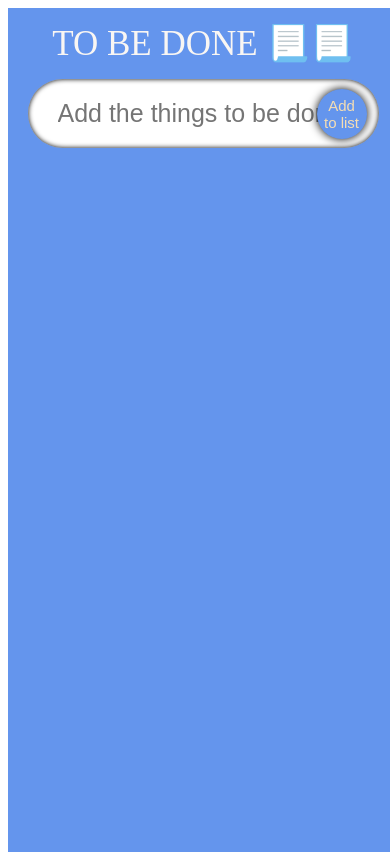
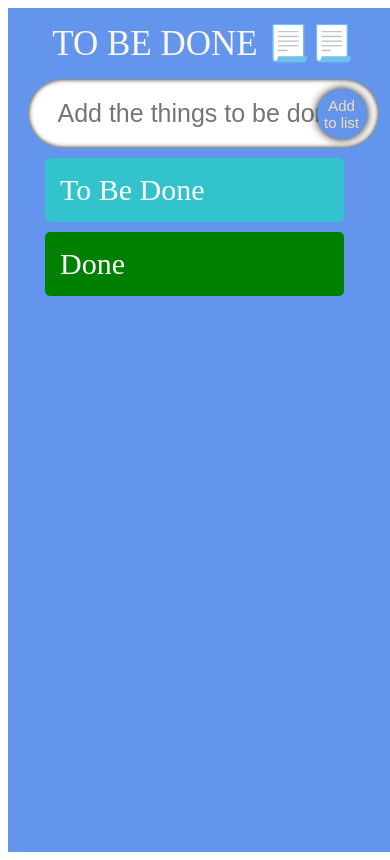
Before and after one commit to siddharth8763/To-Be-Done, a React (Create React App) app: page / in a window 390 px wide. Built offline with nearby package versions, Linux system fonts and the light colour scheme.

Commit message:
Added Drag and drop facility

```diff
--- a/src/Components/Header/Header.tsx
+++ b/src/Components/Header/Header.tsx
@@ -3,6 +3,7 @@ import Inputfield from "../Inputfield/Inputfield";
 import ListItems from "../ListItems/ListItems";
 import classes from "./Header.module.scss";
 import { ToDoProperties } from "./type";
+import { DragDropContext, DropResult } from "react-beautiful-dnd";
 
 const Header: React.FC = () => {
   const [toDo, setToDo] = useState<string>("");
@@ -10,6 +11,9 @@ const Header: React.FC = () => {
     /*ToDoProperties is the interface containing all the properties for toDoList*/
   }
   const [toDoList, setToDoList] = useState<ToDoProperties[]>([]);
+
+  // state variables to keep track of completed and not completed
+  const [completedTasks, setCompletedTasks] = useState<ToDoProperties[]>([]);
 
   const handletoDoList = (e: React.FormEvent): void => {
     e.preventDefault();
@@ -31,7 +35,42 @@ const Header: React.FC = () => {
     }
   };
 
+  const dragEnd = (result: DropResult): void => {
+    const { source, destination } = result;
+    //if droppped location is empty space
+    if (!destination) return;
+
+    //if drag and drop position is same
+    if (
+      destination.droppableId === source.droppableId &&
+      destination.index === source.index
+    )
+      return;
+
+    let add,
+      active = toDoList,
+      complete = completedTasks;
+
+    if (source.droppableId === "ToDosList") {
+      add = active[source.index];
+      active.splice(source.index, 1);
+    } else {
+      add = complete[source.index];
+      complete.splice(source.index, 1);
+    }
+
+    if (destination.droppableId === "ToDosList") {
+      active.splice(destination.index, 0, add);
+    } else {
+      complete.splice(destination.index, 0, add);
+    }
+
+    setToDoList(active);
+    setCompletedTasks(complete);
+  };
+
   return (
+    <DragDropContext onDragEnd={dragEnd}>
       <>
         <div className={`${classes.headerContainer}`}>
           <span className={`${classes.header}`}>To Be Done 📃📃</span>
@@ -43,9 +82,15 @@ const Header: React.FC = () => {
             setToDo={setToDo}
             handletoDoList={handletoDoList}
           />
-        <ListItems toDoList={toDoList} setToDoList={setToDoList} />
+          <ListItems
+            toDoList={toDoList}
+            setToDoList={setToDoList}
+            completedTasks={completedTasks}
+            setCompletedTasks={setCompletedTasks}
+          />
         </div>
       </>
+    </DragDropContext>
   );
 };
 
--- a/src/Components/ListItems/ListItems.module.scss
+++ b/src/Components/ListItems/ListItems.module.scss
@@ -1,6 +1,43 @@
-.listItemContainer{
+.listItemContainer {
     display: flex;
-    justify-content: space-evenly;
-    width: 90%;
-    flex-wrap: wrap;
+    justify-content: space-between;
+    width: 95%;
+    align-items: flex-start;
+    margin-top: 10px;
 }
+
+.toDoCard {
+    display: flex;
+    width: 47.5%;
+    flex-direction: column;
+    border-radius: 5px;
+    padding: 15px;
+    background-color: rgb(50, 195, 205);
+}
+
+.completed {
+    background-color: green;
+}
+
+@media (max-width: 1100px) {
+    .toDoCard {
+        width: 45%;
+    }
+}
+
+@media (max-width: 700px) {
+    .toDoCard {
+        width: 85%;
+        margin-bottom: 10px;
+    }
+
+    .listItemContainer {
+        width: 81%;
+        flex-direction: column;
+    }
+}
+
+.toDoHeading {
+    font-size: 30px;
+    color: white;
+}
--- a/src/Components/ListItems/ListItems.tsx
+++ b/src/Components/ListItems/ListItems.tsx
@@ -1,19 +1,59 @@
 import ToDoCard from "../ToDoCard/ToDoCard";
 import { ListItemsProps } from "./types";
 import classes from "./ListItems.module.scss";
+import { Droppable } from "react-beautiful-dnd";
 
-const ListItems: React.FC<ListItemsProps> = ({ toDoList, setToDoList }) => {
+const ListItems: React.FC<ListItemsProps> = ({
+  toDoList,
+  setToDoList,
+  completedTasks,
+  setCompletedTasks,
+}) => {
   return (
     <>
       <div className={`${classes.listItemContainer}`}>
-        {toDoList.map((todos) => (
+        <Droppable droppableId="ToDosList">
+          {(provided) => (
+            <div
+              className={`${classes.toDoCard}`}
+              ref={provided.innerRef}
+              {...provided.droppableProps}
+            >
+              <span className={`${classes.toDoHeading}`}>To Be Done</span>
+              {toDoList.map((todos, index) => (
                 <ToDoCard
+                  index={index}
                   todos={todos}
                   key={todos.id}
                   toDoList={toDoList}
                   setToDoList={setToDoList}
                 />
               ))}
+              {provided.placeholder}
+            </div>
+          )}
+        </Droppable>
+        <Droppable droppableId="ToDosCompleted">
+          {(provided) => (
+            <div
+              className={`${classes.toDoCard} ${classes.completed} `}
+              ref={provided.innerRef}
+              {...provided.droppableProps}
+            >
+              <span className={`${classes.toDoHeading}`}>Done</span>
+              {completedTasks.map((todos, index) => (
+                <ToDoCard
+                  index={index}
+                  todos={todos}
+                  key={todos.id}
+                  toDoList={completedTasks}
+                  setToDoList={setToDoList}
+                />
+              ))}
+              {provided.placeholder}
+            </div>
+          )}
+        </Droppable>
       </div>
     </>
   );
--- a/src/Components/ToDoCard/ToDoCard.module.scss
+++ b/src/Components/ToDoCard/ToDoCard.module.scss
@@ -1,10 +1,15 @@
 .tdcfromContainer {
   display: flex;
-  width: 29.5%;
   border-radius: 5px;
   padding: 20px;
   margin-top: 15px;
   background-image: url("https://img.freepik.com/premium-photo/morning-sun-light-rays-piercing-through-trees_97378-54.jpg?w=996");
+  transition: 0.2s;
+
+  &:hover {
+    box-shadow: 0 0 5px black;
+    transform: scale(1.04);
+  }
 }
 
 .tdcSingleText {
@@ -24,11 +29,6 @@
   cursor: pointer;
 }
 
-@media (max-width: 1200px) {
-  .tdcSingleText {
-    width: 40%;
-  }
-}
 
 @media (max-width: 700px) {
   .input {
@@ -38,8 +38,4 @@
   .tdcfromContainer {
     width: 95%;
   }
-
-  .tdcSingleText {
-    width: 100%;
-  }
 }
--- a/src/Components/ToDoCard/ToDoCard.tsx
+++ b/src/Components/ToDoCard/ToDoCard.tsx
@@ -4,11 +4,13 @@ import { AiFillDelete } from "react-icons/ai";
 import { MdDone } from "react-icons/md";
 import { ToDoCardTypes } from "./types";
 import classes from "./ToDoCard.module.scss";
+import { Draggable } from "react-beautiful-dnd";
 
 const ToDoCard: React.FC<ToDoCardTypes> = ({
   todos,
   toDoList,
   setToDoList,
+  index,
 }) => {
   const [editState, setEditState] = useState<boolean>(false);
   const [editToDo, setEditToDo] = useState<string>(todos.toDo);
@@ -45,10 +47,15 @@ const ToDoCard: React.FC<ToDoCardTypes> = ({
   console.log(editToDo);
 
   return (
+    <Draggable draggableId={todos.id.toString()} index={index}>
+      {(provided) => (
         <>
           <form
             className={`${classes.tdcfromContainer}`}
             onSubmit={(e) => handleEdit(e, todos.id)}
+            {...provided.draggableProps}
+            {...provided.dragHandleProps}
+            ref={provided.innerRef}
           >
             {editState ? (
               <input
@@ -88,6 +95,8 @@ const ToDoCard: React.FC<ToDoCardTypes> = ({
             </div>
           </form>
         </>
+      )}
+    </Draggable>
   );
 };
 
--- a/src/Components/ToDoCard/types.tsx
+++ b/src/Components/ToDoCard/types.tsx
@@ -3,4 +3,5 @@ export interface ToDoCardTypes {
   todos: ToDoProperties;
   toDoList: ToDoProperties[];
   setToDoList: React.Dispatch<React.SetStateAction<ToDoProperties[]>>;
+  index: number;
 }
```
Also changed, not shown: package.json (+6 -4 lines), src/Components/ListItems/types.tsx (+6 -4 lines), src/index.tsx (+14 -8 lines). Lines whose indentation alone changed are shown as unchanged.
